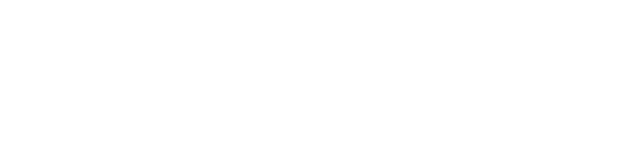
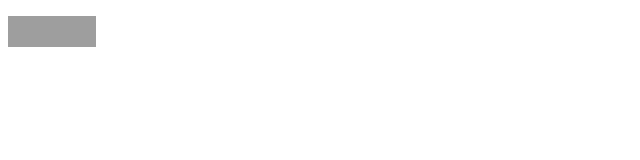
Before and after one commit to wwg2/WeekTwoAssigment, a plain HTML site: page Index.html in a window 1280 px wide. Shown: the whole page, without its empty margins (0-640 px from the left). Drawn offline with Linux system fonts and the light colour scheme; grey boxes are pictures that could not be loaded.

Commit message:
Added W3C verfication

```diff
--- a/Index.html
+++ b/Index.html
@@ -7,6 +7,11 @@
 <meta name="description" content="website description for search engines" />
 </head>
 <body>
+<p>
+<a href="https://validator.w3.org/check/referer"><img
+src="https://www.w3.org/Icons/valid-xhtml10"
+alt="Valid XHTML 1.0!" height="31" width="88" /></a>
+</p>
 <div id="header">
 </div>
 <div id="container">
```
